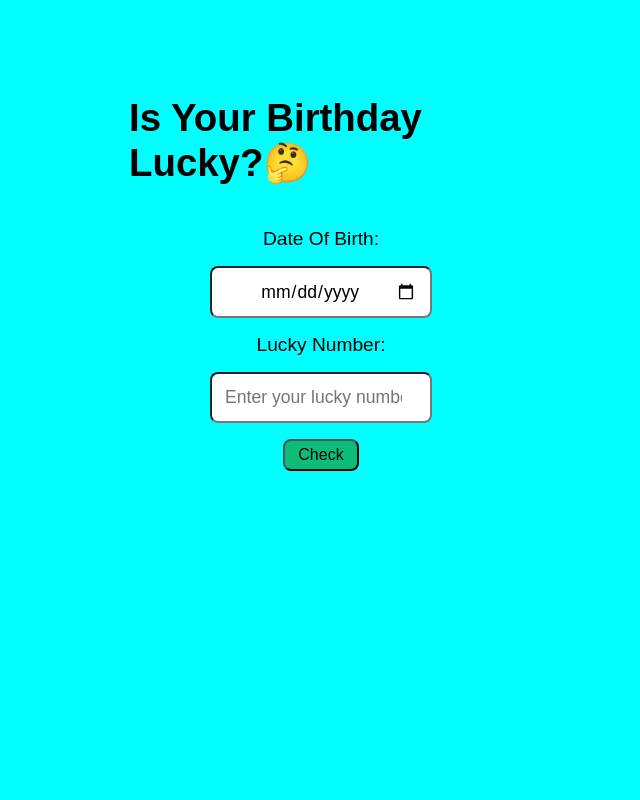
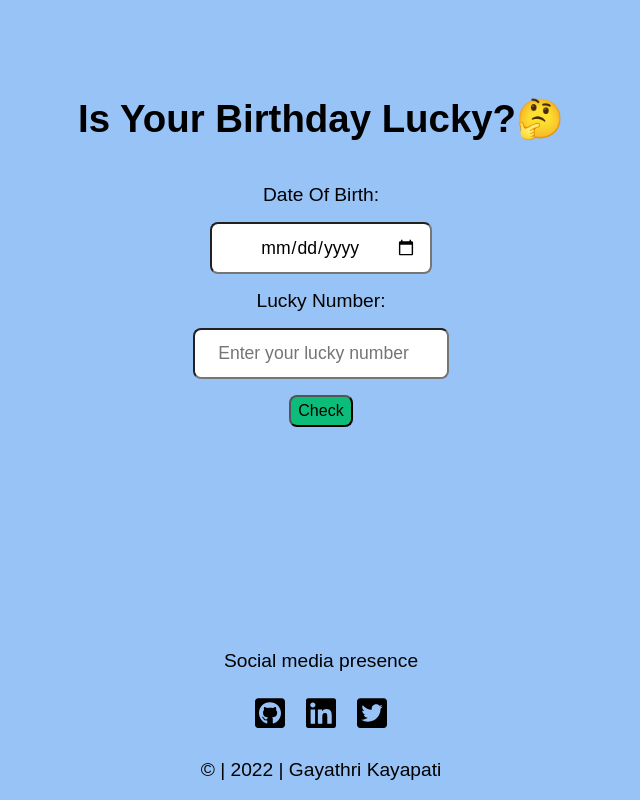
Before and after one commit to gayathri-kayapati/Is_Your_Birtbday_Lucky-, a plain HTML site: page index.html in a window 1280 px wide. Shown: the whole page, without its empty margins (319-959 px from the left). Drawn offline with Linux system fonts and the light colour scheme; a web font is replaced by a local one.

Commit message:
styles:added styles to the footer

```diff
--- a/index.html
+++ b/index.html
@@ -21,16 +21,28 @@
       <button id="check-btn">Check</button>
       <textarea id="output" disabled></textarea>
     </div>
-    <footer>
-      <a href="https://github.com/gayathri-kayapati"
-        ><img href="icons/square-github.svg"
-      /></a>
-      <a href="https://www.linkedin.com/in/gayathri-kayapati-924885239/"
-        ><img href="icons/linkedin.svg"
-      /></a>
-      <a href="https://twitter.com/GayathriKayapa1"
-        ><img href="icons/square-twitter.svg"
-      /></a>
+
+    <footer class="footer">
+     <div>Social media presence</div>
+        <section>
+          <a
+            target="_blank"
+            href="https://github.com/gayathri-kayapati"
+            ><img class="icon" src="icons/square-github.svg" alt="github"
+          /></a>
+          <a
+            target="_blank"
+            href="https://www.linkedin.com/in/gayathri-kayapati-924885239/"
+            ><img class="icon" src="icons/linkedin.svg" alt="linkdin"
+          /></a>
+          <a
+            target="_blank"
+            href="https://twitter.com/GayathriKayapa1"
+            ><img class="icon" src="icons/square-twitter.svg" alt="twitter"
+          /></a>
+        </section>
+        <p> © | 2022 | Gayathri Kayapati</p>
+      </div>
     </footer>
     <script src="index.js" type="text/javascript"></script>
   </body>
--- a/styles.css
+++ b/styles.css
@@ -6,9 +6,9 @@
 }
 body {
   font-size: 1.2rem;
-  max-width: 30%;
+  min-width: 60%;
   margin: auto;
-  background-color: aqua;
+  background-color: rgb(152, 195, 247);
 }
 .container {
   display: flex;
@@ -17,13 +17,13 @@ body {
   margin-top: 4rem;
 }
 input {
-  width: 50%;
+  min-width: 15%;
   padding: 0.8rem;
   text-align: center;
   font-size: 1.1rem;
 }
 button {
-  width: 20%;
+  min-width: 5%;
   height: 2rem;
   font-size: 1rem;
   background-color: rgb(11, 189, 121);
@@ -33,9 +33,21 @@ button:hover {
   cursor: pointer;
 }
 textarea {
-  width: 50%;
+  min-width: 15%;
   height: 4rem;
   padding: 1rem;
   font-size: 1.1rem;
   background-color: honeydew;
 }
+.footer {
+  position: fixed;
+  bottom: 0;
+  margin: auto;
+  text-align: center;
+  width: 100%;
+}
+.icon {
+  width: 30px;
+  padding: 0.5rem;
+  margin: 0;
+}
```
